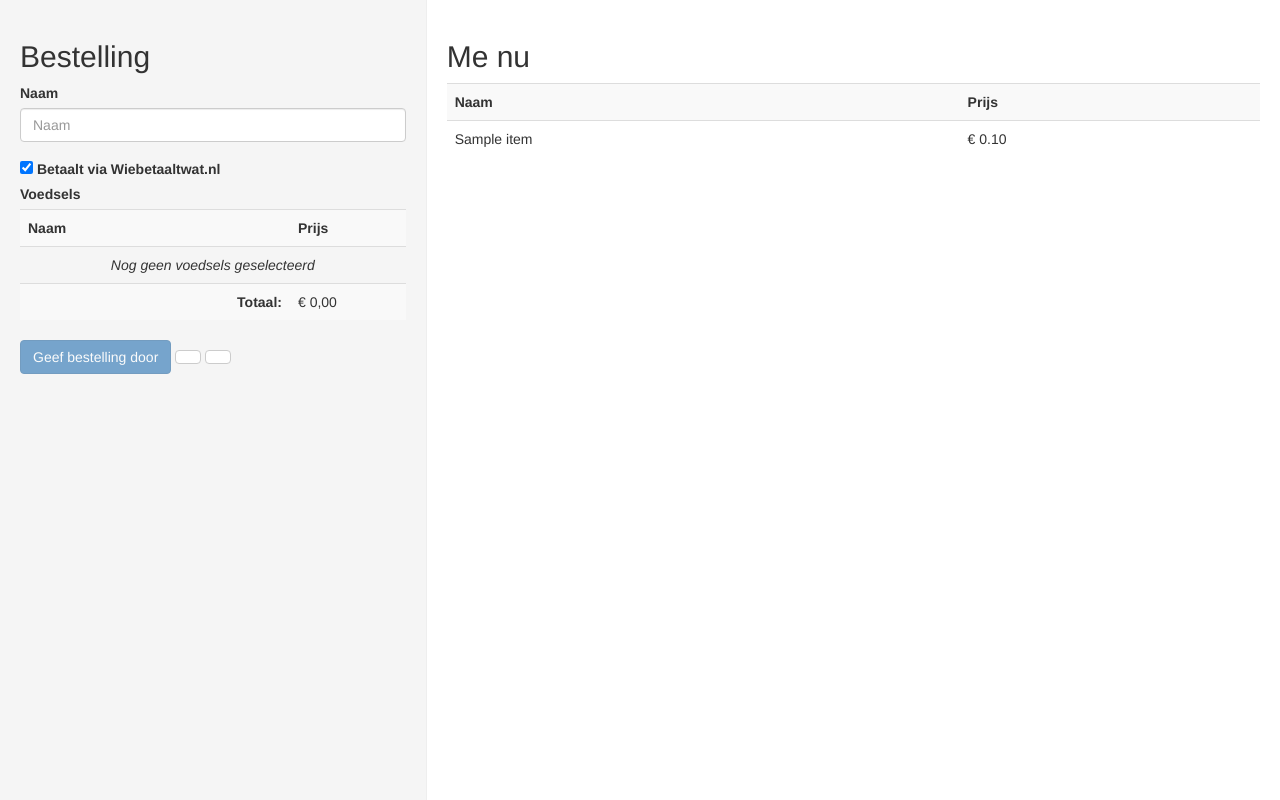
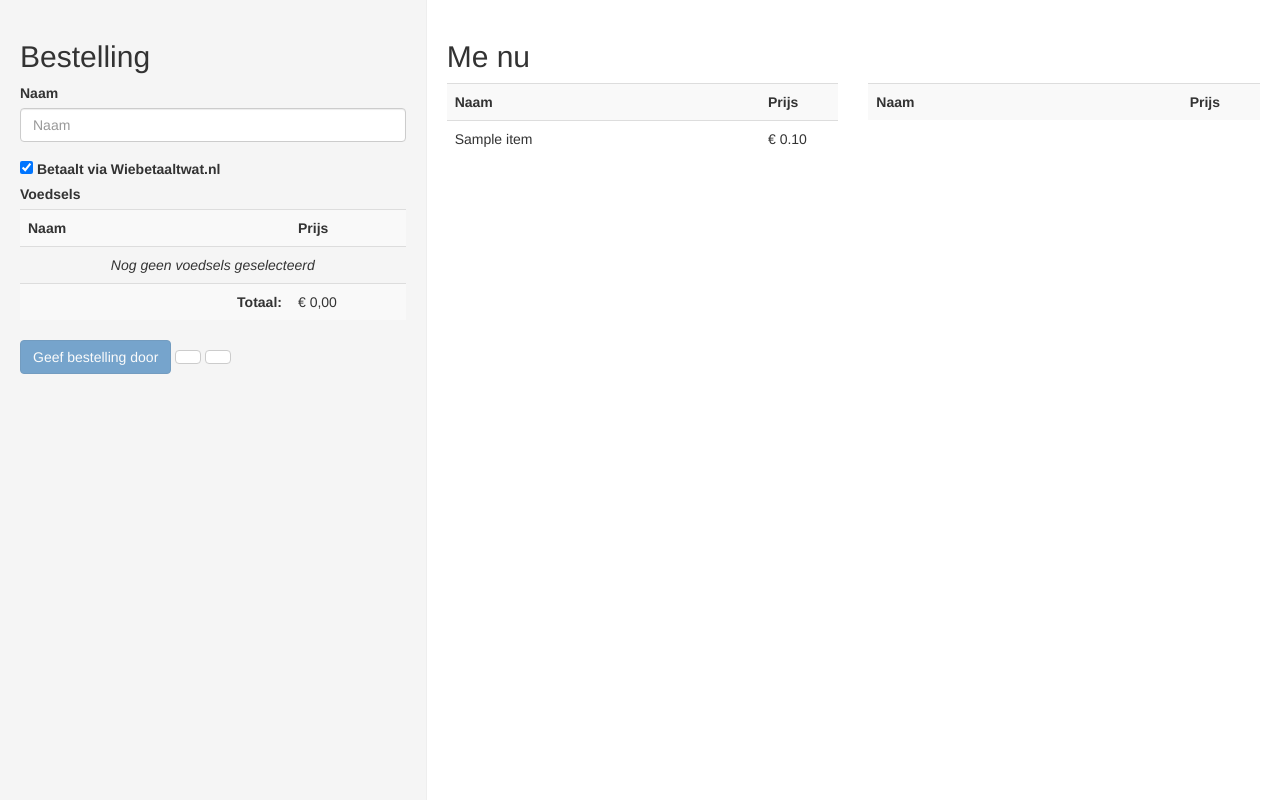
Before and after one commit to joostrijneveld/eetFestijn, a Django app: page /eetfestijn/ in a window 1280 px wide. Run offline with Django 3.2, Linux system fonts and the light colour scheme; tables that the repository leaves empty hold one stand-in row (values such as "Sample post"); lists and menus that the app fills with data are empty; parts of the project's set-up code (start-up, migrations or seed data) failed here and were passed over; some libraries are stand-ins or nearby versions.

Commit message:
split menu into two columns

```diff
--- a/orders/static/orders/style.css
+++ b/orders/static/orders/style.css
@@ -28,6 +28,10 @@ table.menu tr:not(:first-child) {
     cursor: pointer;
 }
 
+table.menu th:first-child {
+    width:80%;
+}
+
 tr#nofood td {
     text-align: center;
     font-style: italic;
--- a/orders/templates/orders/index.html
+++ b/orders/templates/orders/index.html
@@ -33,17 +33,32 @@
                 </form>
             </div>
             <div class="col-sm-8 col-sm-offset-4 main">
+            {% if col1 %}
                 <h2>Me nu</h2>
-                {% if item_list %}
+                <div class='row'>
+                    <div class="col-sm-6">
                         <table class="table table-striped table-hover menu">
                             <tr><th>Naam</th><th>Prijs</th></tr>
-                {% for item in item_list %}
+                        {% for item in col1 %}
                             <tr data-id='{{ item.pk }}' data-price='{{ item.price }}'>
                                 <td>{{ item.name }}</td>
                                 <td>{{ item.price_str }}</td>
                             </tr>
                         {% endfor %}
                         </table>
+                    </div>
+                    <div class="col-sm-6">
+                        <table class="table table-striped table-hover menu">
+                            <tr><th>Naam</th><th>Prijs</th></tr>
+                        {% for item in col2 %}
+                            <tr data-id='{{ item.pk }}' data-price='{{ item.price }}'>
+                                <td>{{ item.name }}</td>
+                                <td>{{ item.price_str }}</td>
+                            </tr>
+                        {% endfor %}
+                        </table>
+                    </div>
+                </div>
             {% else %}
                 <p>Geen menu beschikbaar.</p>
             {% endif %}
--- a/orders/views.py
+++ b/orders/views.py
@@ -25,7 +25,10 @@ def index(request):
             return HttpResponseRedirect(reverse('orders:index'))
     else:
         form = OrderForm()
-    context = {'item_list': Item.objects.all(), 'form': form}
+    item_list = Item.objects.all()
+    col1 = item_list[:(len(item_list)+1)//2]
+    col2 = item_list[(len(item_list)+1)//2:]
+    context = {'col1': col1, 'col2': col2, 'form': form}
     return render(request, 'orders/index.html', context)
 
 def summary(request):
```
Lines whose indentation alone changed are shown as unchanged.
